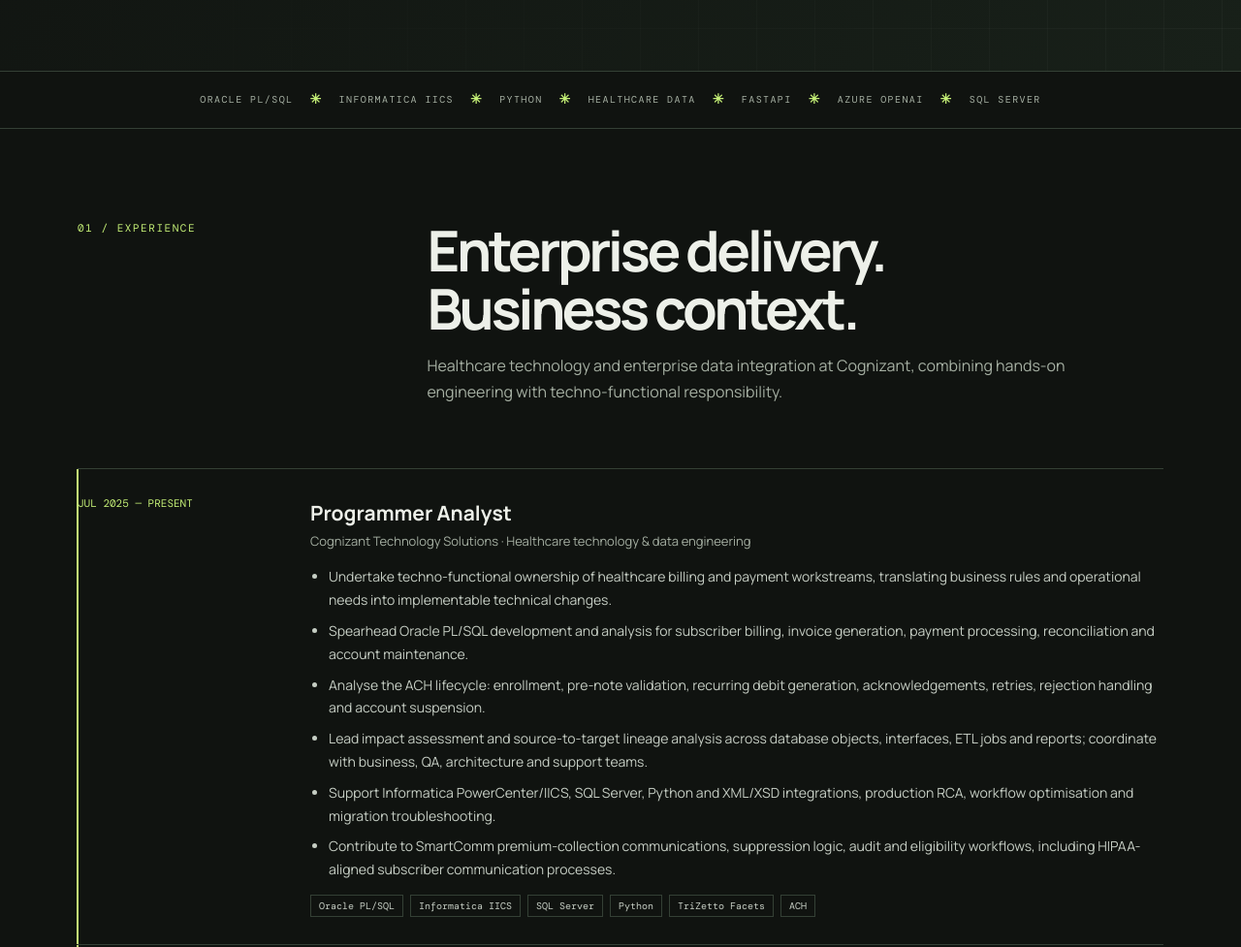
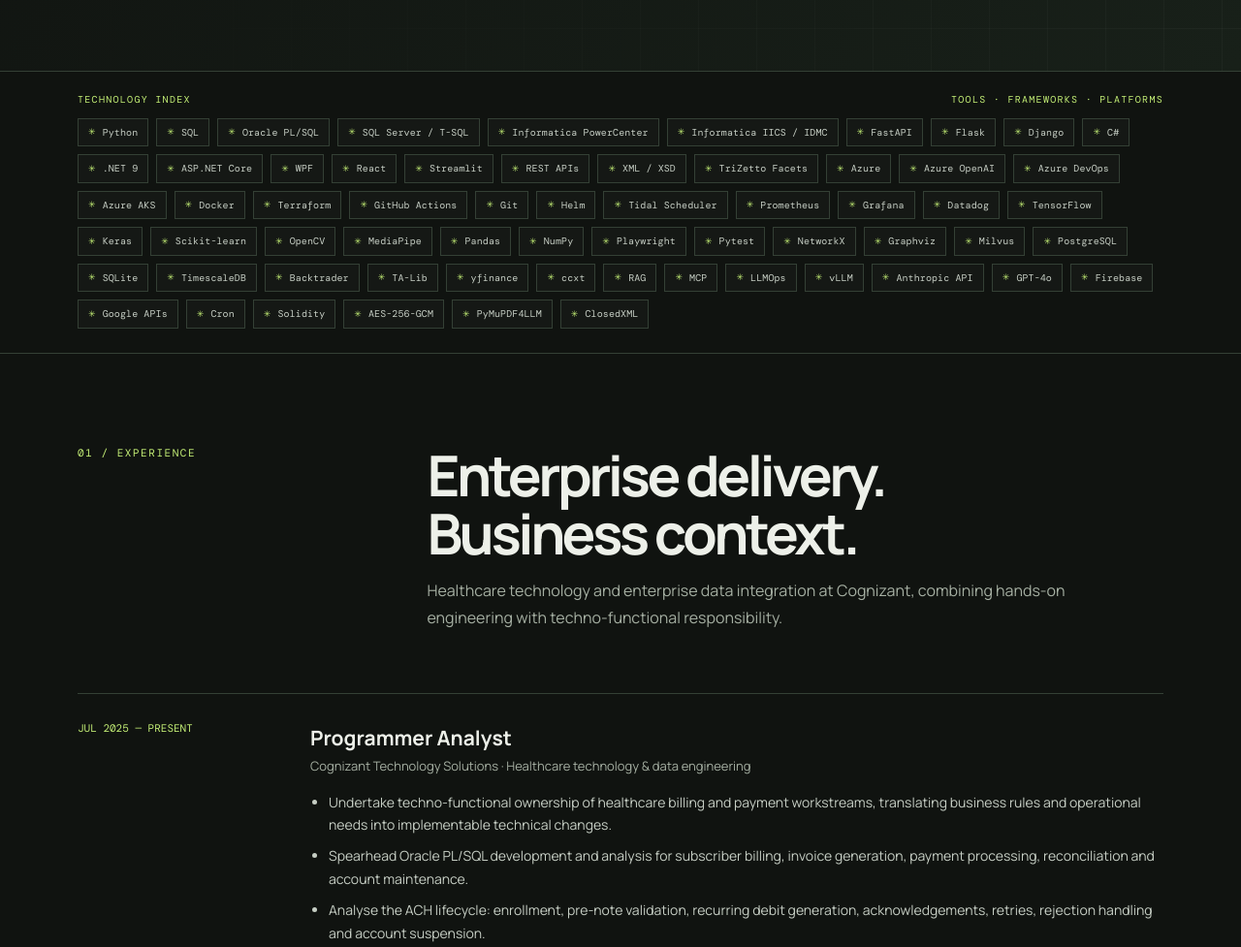
Before and after one commit to Pinakbakshi/pinakbakshi.github.io, a plain HTML site: page index.html in a window 1280 px wide. Shown: the part 700-1677 px from the top of the page at 97% size. Drawn offline with nearby package versions, Linux system fonts and the light colour scheme.

Commit message:
Expand homepage technology index and remove decorative green experience rail

```diff
--- a/index.html
+++ b/index.html
@@ -46,10 +46,24 @@ button:focus-visible,a:focus-visible{outline:2px solid var(--acid);outline-offse
  .heroGrid{padding:64px 0}.hero{min-height:auto}
 }
 @media(min-width:721px){.contact-full{display:inline}.contact-short{display:none}}
+
+/* Expanded technology index: all tools represented in professional work and portfolio projects */
+.ticker{padding:22px 0 25px;word-spacing:normal;letter-spacing:normal}
+.ticker .wrap{display:block}
+.ticker-heading{display:flex;justify-content:space-between;gap:15px;margin-bottom:13px;color:var(--acid);font:10px var(--mono);letter-spacing:.13em}
+.ticker-cloud{display:flex;flex-wrap:wrap;gap:8px}
+.ticker-cloud span{display:inline-flex;align-items:center;border:1px solid var(--line);background:#ffffff05;color:#c6cec4;padding:7px 10px;font:10px var(--mono);letter-spacing:.01em;line-height:1.35;transition:border-color .2s,color .2s,background .2s}
+.ticker-cloud span:before{content:"✳";color:var(--acid);font-size:9px;margin-right:7px}
+.ticker-cloud span:hover{border-color:var(--acid);color:var(--ink);background:#c4ef760d}
+.exp:before,.exp.on:before{content:none!important;display:none!important}
+.exp{border-left:0!important}
+@media(max-width:720px){.ticker{padding:19px 0 22px}.ticker-heading{font-size:9px}.ticker-cloud{gap:6px}.ticker-cloud span{font-size:9px;padding:7px 8px}}
 </style></head><body>
 <header class="bar"><div class="wrap"><nav><a class="logo" href="#top">PB<i>.</i></a><div class="links" id="site-links"><a href="#experience">Experience</a><a href="#projects">Projects</a><a href="#skills">Skills</a><a href="#about">About</a></div><div class="nav-actions"><a class="contactlink" href="https://mail.google.com/mail/?view=cm&fs=1&to=pinakpanibakshi%40gmail.com&su=Portfolio%20Enquiry" target="_blank" rel="noreferrer"><span class="contact-full">Email me</span><span class="contact-short">Contact</span><span aria-hidden="true"> ↗</span></a><button class="menu-toggle" type="button" aria-controls="site-links" aria-expanded="false"><span class="menu-icon" aria-hidden="true">☰</span><span class="menu-label">Menu</span></button></div></nav></div></header>
 <main id="top"><div class="hero"><div class="wrap heroGrid"><div><div class="eyebrow">SOFTWARE · DATA · APPLIED AI</div><h1>Building systems<br>that make <em>work</em><br>flow better.</h1><p class="lead">I'm Pinakpani Bakshi — a software and data engineer working across healthcare technology, enterprise integration, backend systems and AI-powered developer tools.</p><div class="buttons"><a class="btn primary" href="#projects">Explore projects <span aria-hidden="true">↓</span></a><a class="btn" href="https://github.com/Pinakbakshi" target="_blank" rel="noreferrer">View GitHub <span aria-hidden="true">↗</span></a><a class="btn" href="https://www.linkedin.com/in/pinakbakshi/" target="_blank" rel="noreferrer">Connect on LinkedIn <span aria-hidden="true">↗</span></a></div></div><aside class="stats"><div class="kicker">PROFESSIONAL EXPERIENCE</div><strong>2+ yrs</strong><p>Enterprise healthcare software, data integration and backend delivery, complemented by independent engineering projects.</p><hr><div class="kicker">EDUCATION</div><p>B.Tech · Computer Science & Business Systems<br>SRM Institute of Science and Technology</p><hr><div class="kicker">CURRENT FOCUS</div><p>Healthcare data · ETL modernization · SQL engineering · Python APIs · Agentic AI</p></aside></div></div>
-<div class="ticker"><div class="wrap">ORACLE PL/SQL <b>✳</b> INFORMATICA IICS <b>✳</b> PYTHON <b>✳</b> HEALTHCARE DATA <b>✳</b> FASTAPI <b>✳</b> AZURE OPENAI <b>✳</b> SQL SERVER</div></div>
+<div class="ticker"><div class="wrap"><div class="ticker-heading"><span>TECHNOLOGY INDEX</span><span>TOOLS · FRAMEWORKS · PLATFORMS</span></div><div class="ticker-cloud">
+<span>Python</span><span>SQL</span><span>Oracle PL/SQL</span><span>SQL Server / T-SQL</span><span>Informatica PowerCenter</span><span>Informatica IICS / IDMC</span><span>FastAPI</span><span>Flask</span><span>Django</span><span>C#</span><span>.NET 9</span><span>ASP.NET Core</span><span>WPF</span><span>React</span><span>Streamlit</span><span>REST APIs</span><span>XML / XSD</span><span>TriZetto Facets</span><span>Azure</span><span>Azure OpenAI</span><span>Azure DevOps</span><span>Azure AKS</span><span>Docker</span><span>Terraform</span><span>GitHub Actions</span><span>Git</span><span>Helm</span><span>Tidal Scheduler</span><span>Prometheus</span><span>Grafana</span><span>Datadog</span><span>TensorFlow</span><span>Keras</span><span>Scikit-learn</span><span>OpenCV</span><span>MediaPipe</span><span>Pandas</span><span>NumPy</span><span>Playwright</span><span>Pytest</span><span>NetworkX</span><span>Graphviz</span><span>Milvus</span><span>PostgreSQL</span><span>SQLite</span><span>TimescaleDB</span><span>Backtrader</span><span>TA-Lib</span><span>yfinance</span><span>ccxt</span><span>RAG</span><span>MCP</span><span>LLMOps</span><span>vLLM</span><span>Anthropic API</span><span>GPT-4o</span><span>Firebase</span><span>Google APIs</span><span>Cron</span><span>Solidity</span><span>AES-256-GCM</span><span>PyMuPDF4LLM</span><span>ClosedXML</span>
+</div></div></div>
 <section id="experience"><div class="wrap"><div class="head reveal"><div class="kicker">01 / EXPERIENCE</div><div><h2>Enterprise delivery.<br>Business context.</h2><p>Healthcare technology and enterprise data integration at Cognizant, combining hands-on engineering with techno-functional responsibility.</p></div></div>
 <article class="exp reveal"><div class="date">JUL 2025 — PRESENT</div><div><h3>Programmer Analyst</h3><div class="sub">Cognizant Technology Solutions · Healthcare technology & data engineering</div><ul><li>Undertake techno-functional ownership of healthcare billing and payment workstreams, translating business rules and operational needs into implementable technical changes.</li><li>Spearhead Oracle PL/SQL development and analysis for subscriber billing, invoice generation, payment processing, reconciliation and account maintenance.</li><li>Analyse the ACH lifecycle: enrollment, pre-note validation, recurring debit generation, acknowledgements, retries, rejection handling and account suspension.</li><li>Lead impact assessment and source-to-target lineage analysis across database objects, interfaces, ETL jobs and reports; coordinate with business, QA, architecture and support teams.</li><li>Support Informatica PowerCenter/IICS, SQL Server, Python and XML/XSD integrations, production RCA, workflow optimisation and migration troubleshooting.</li><li>Contribute to SmartComm premium-collection communications, suppression logic, audit and eligibility workflows, including HIPAA-aligned subscriber communication processes.</li></ul><div class="tags"><span class="tag">Oracle PL/SQL</span><span class="tag">Informatica IICS</span><span class="tag">SQL Server</span><span class="tag">Python</span><span class="tag">TriZetto Facets</span><span class="tag">ACH</span></div></div></article>
 <article class="exp reveal"><div class="date">JUL 2024 — JUL 2025</div><div><h3>Programmer Analyst Trainee</h3><div class="sub">Cognizant Technology Solutions · Healthcare claims & financial ETL interfaces</div><ul><li>Engineered and validated production healthcare ETL interfaces using Informatica PowerCenter, Oracle PL/SQL, SQL Server/T-SQL, Python and XML/XSD.</li><li>Contributed to Claims Interest Payment and Explanation of Payments (EOP) outbound interfaces for claims extraction, transformation, validation and downstream provider-payment processing.</li><li>Supported ACA Section 1402 vendor-claims reconciliation, investigating duplicate claim lines, subscriber mismatches, adjudication discrepancies and financial inconsistencies.</li><li>Supported Oracle GL extracts through journal-entry validation, debit/credit reconciliation and downstream accounting checks.</li><li>Performed ETL troubleshooting, defect triage, root-cause analysis, UAT and production support; participated in PaaS migration and modernization.</li></ul><div class="tags"><span class="tag">PowerCenter</span><span class="tag">Oracle</span><span class="tag">T-SQL</span><span class="tag">XML/XSD</span><span class="tag">Healthcare Claims</span></div></div></article>
```
